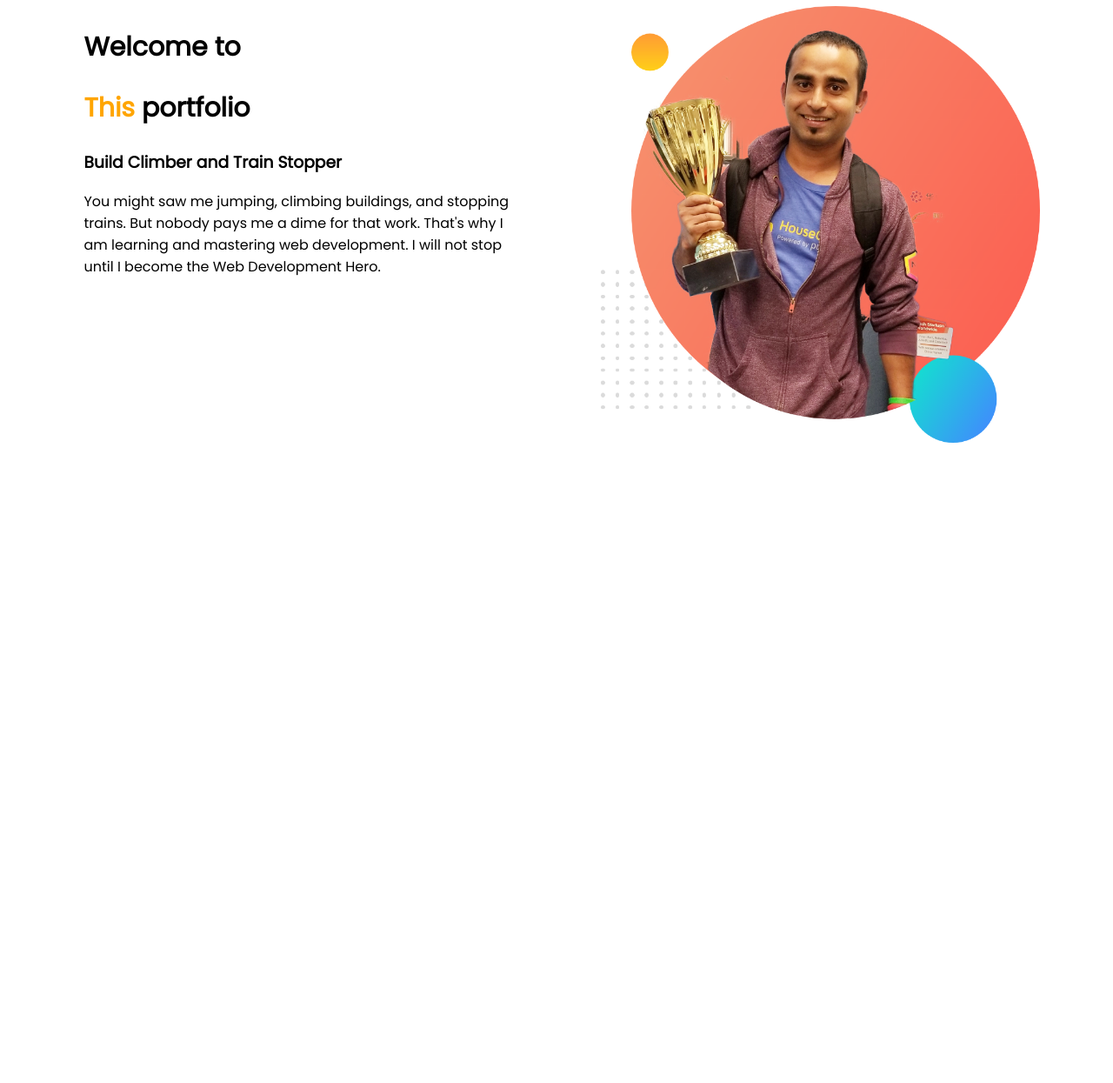
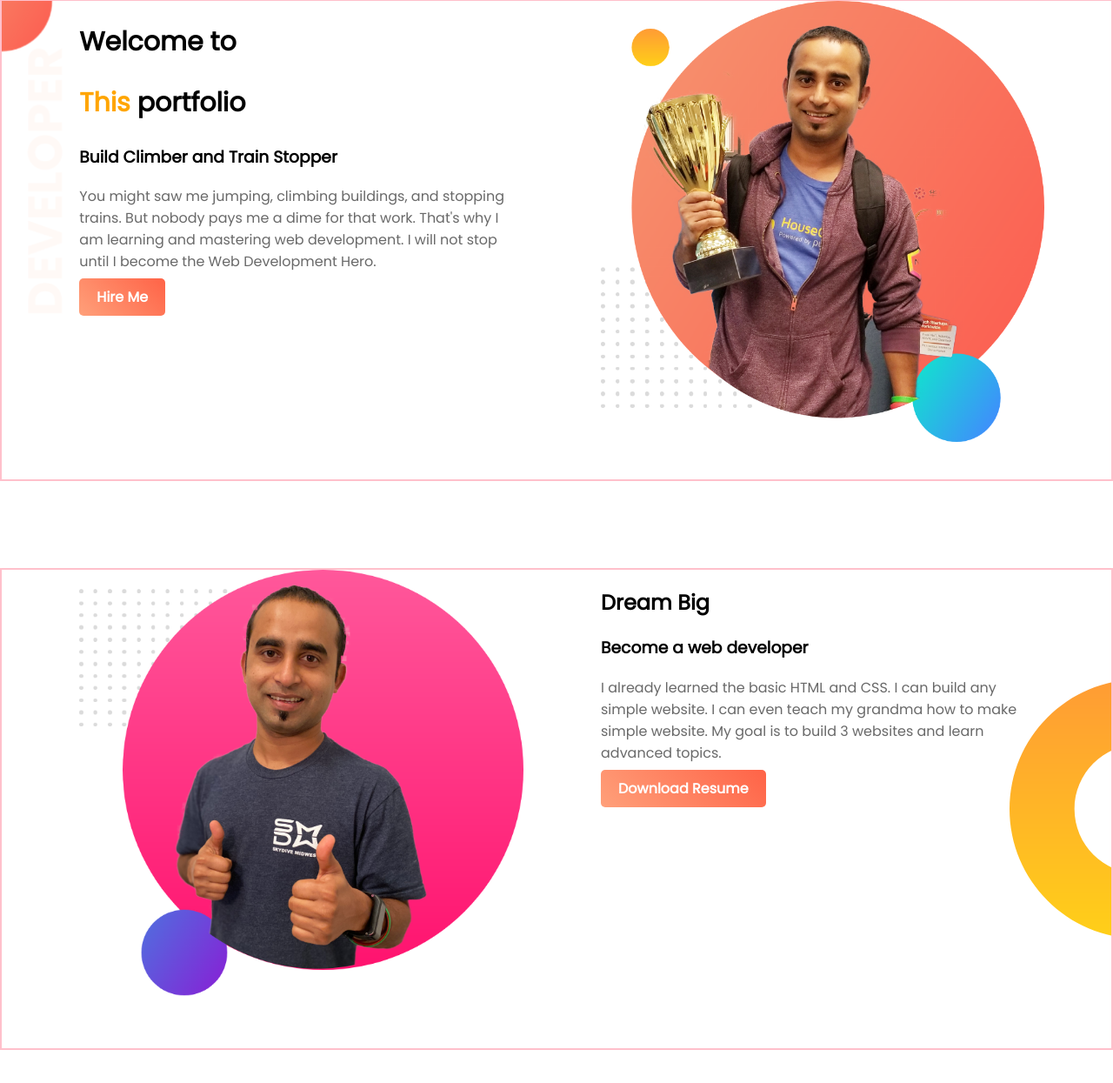
Before and after one commit to ibnul42/web-portfolio, a plain HTML site: page index.html in a window 1280 px wide. Shown: the part 1-1246 px from the top of the page at 87% size. Before the commit the page ends 800 px from the top, so only its background shows below. Drawn offline with Linux system fonts and the light colour scheme.

Commit message:
second section added

```diff
--- a/index.html
+++ b/index.html
@@ -8,16 +8,29 @@
     <link href='https://fonts.googleapis.com/css?family=Poppins' rel='stylesheet'>
 </head>
 <body>
-    <section>
+    <section class="top-banner">
         <div class="half-width">
             <h1>Welcome to </h1>
             <h1><span class="name-highlight">This</span> portfolio</h1>
             <h3>Build Climber and Train Stopper</h3>
             <p>You might saw me jumping, climbing buildings, and stopping trains. But nobody pays me a dime for that work. That's why I am learning and mastering web development. I will not stop until I become the Web Development Hero.</p>
+            <a href="https://www.linkedin.com/in/ibnul-ashir-2011a9114/" target="_blank" class="link-button">Hire Me</a>
         </div>
         <div class="half-width">
             <img src="images/jhankar.png" alt="">
         </div>
     </section>
+    <section class="dream-area">
+        <div class="half-width">
+            <img src="images/jhankar2.png" alt="">
+        </div>
+
+        <div class="half-width">
+            <h2>Dream Big</h2>
+            <h3>Become a web developer</h3>
+            <p>I already learned the basic HTML and CSS. I can build any simple website. I can even teach my grandma how to make simple website. My goal is to build 3 websites and learn advanced topics.</p>
+            <a href="#" target="_blank" class="link-button">Download Resume</a>
+        </div>
+    </section>
 </body>
 </html>
--- a/style.css
+++ b/style.css
@@ -1,5 +1,7 @@
 body {
     font-family: 'Poppins', sans-serif;
+    margin: 0;
+    padding: 0;
 }
 
 h1 {
@@ -20,3 +22,31 @@ h1 {
 .half-width img {
     width: 100%;
 }
+
+.top-banner {
+    background-image: url(images/top-banner.png);
+}
+section{
+    height: 550px;
+    background-repeat: no-repeat;
+    border: 2px solid pink;
+    margin-bottom: 100px;
+}
+
+.link-button {
+    text-decoration: none;
+    background-image: linear-gradient(45deg, lightSalmon, tomato);
+    color: white;
+    padding: 10px 20px;
+    border-radius: 5px;
+    font-weight: 700;
+}
+
+.dream-area {
+    background-image: url('images/dream-bg.png');
+    background-position: right;
+}
+
+p {
+    color: dimgray;
+}
```
